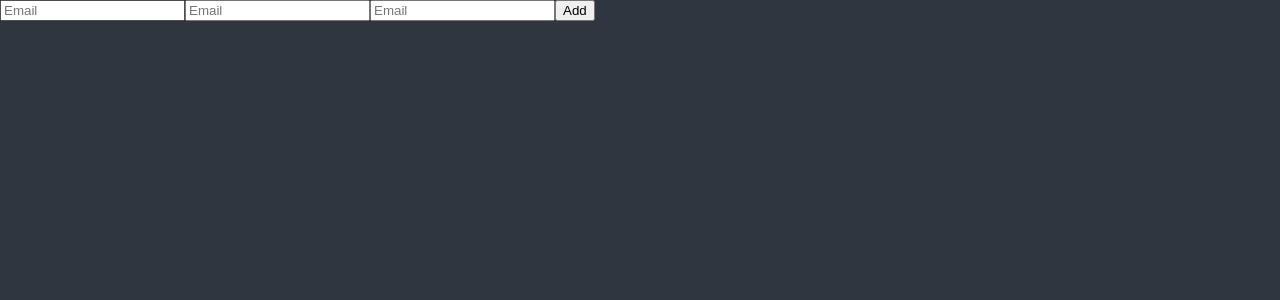
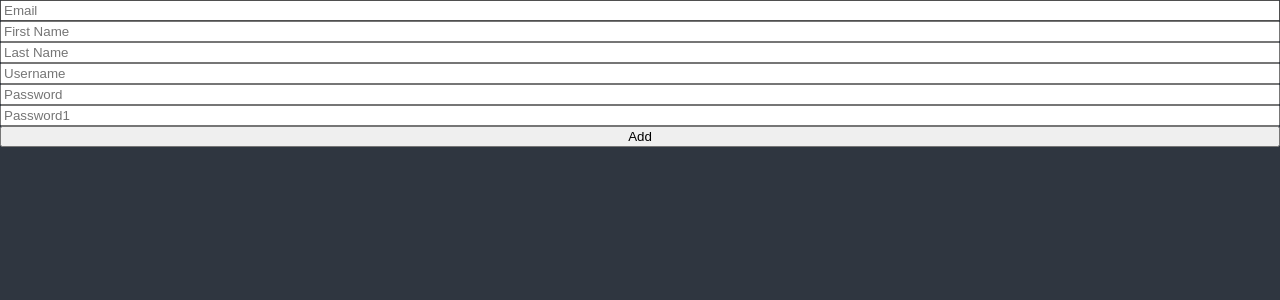
Before and after one commit to Leeseunghwan7305/TypeScript-Recoil, a React (Create React App) app: page / in a window 1280 px wide. Shown: the top 300 px of the page. Built offline with nearby package versions, Linux system fonts and the light colour scheme.

Commit message:
[add] form-hook effectiveness

```diff
--- a/src/component/TodoList.tsx
+++ b/src/component/TodoList.tsx
@@ -1,15 +1,46 @@
 import React, { FormHTMLAttributes, useState } from "react";
 import { useForm } from "react-hook-form";
 const TodoList = () => {
-  const { register, watch } = useForm();
+  const { register, watch, handleSubmit, formState } = useForm();
   console.log(register("toDo"));
+  const onValid = (data: any) => {
+    console.log(data);
+  };
   console.log(watch());
+  console.log(formState.errors);
   return (
     <>
-      <form>
-        <input {...register("Email")} placeholder="Email" />
-        <input {...register("id")} placeholder="Email" />
-        <input {...register("password")} placeholder="Email" />
+      <form
+        style={{ display: "flex", flexDirection: "column" }}
+        onSubmit={handleSubmit(onValid)}
+      >
+        <input {...register("email", { required: true })} placeholder="Email" />
+        <input
+          {...register("firstName", { required: true })}
+          placeholder="First Name"
+        />
+        <input
+          {...register("lastName", { required: true })}
+          placeholder="Last Name"
+        />
+        <input
+          {...register("username", { required: true, minLength: 10 })}
+          placeholder="Username"
+        />
+        <input
+          {...register("password", { required: true, minLength: 5 })}
+          placeholder="Password"
+        />
+        <input
+          {...register("password1", {
+            required: "Password is required",
+            minLength: {
+              value: 5,
+              message: "Your password is too short.",
+            },
+          })}
+          placeholder="Password1"
+        />
         <button>Add</button>
       </form>
     </>
```
